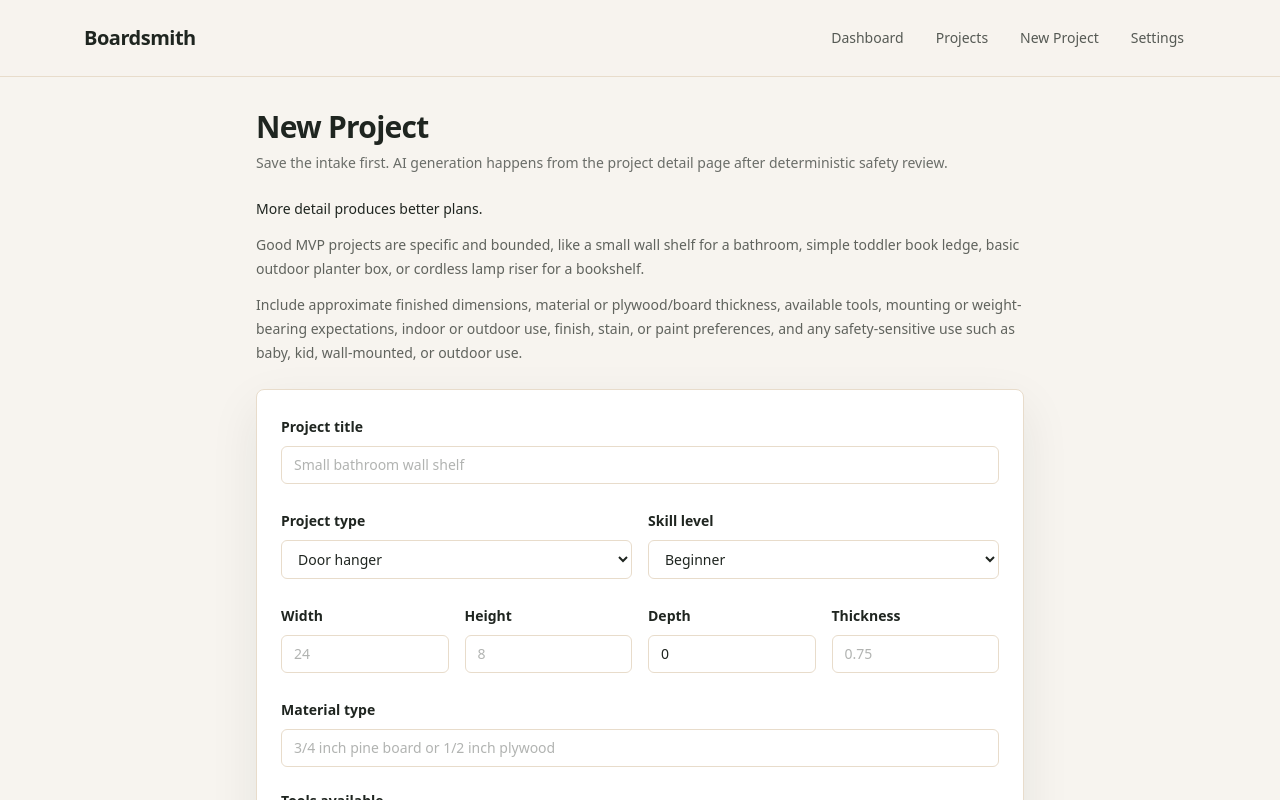
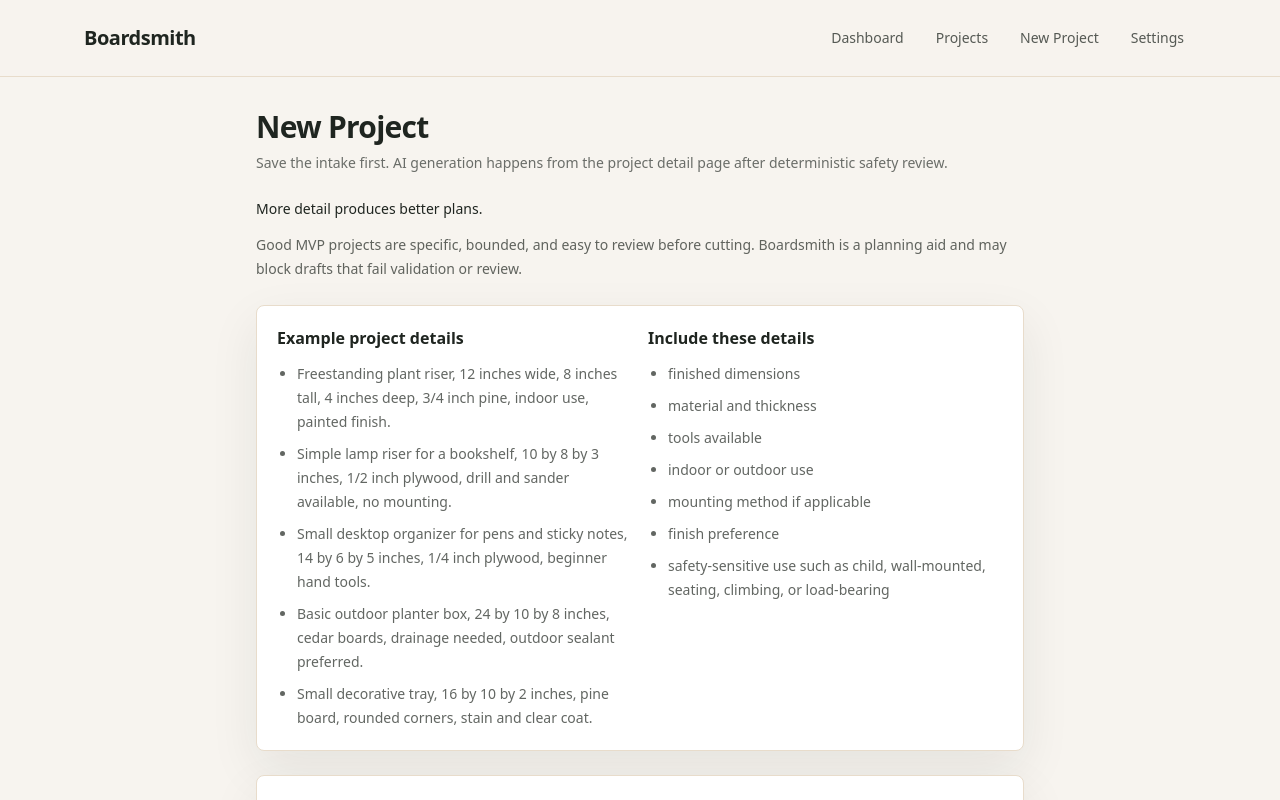
Before and after one commit to byonk19-svg/Boardsmith, a Next.js app: page /projects/new in a window 1280 px wide. Shown: the top 800 px of the page. Built offline with nearby package versions, Linux system fonts and the light colour scheme.

Commit message:
Add new project intake examples

```diff
--- a/app/projects/new/page.tsx
+++ b/app/projects/new/page.tsx
@@ -24,12 +24,33 @@ export default async function NewProjectPage({ searchParams }: { searchParams?:
       <section className="space-y-3 text-sm leading-6 text-ink/70">
         <p className="font-medium text-ink">More detail produces better plans.</p>
         <p>
-          Good MVP projects are specific and bounded, like a small wall shelf for a bathroom, simple toddler book ledge, basic outdoor planter box, or cordless lamp riser for a bookshelf.
+          Good MVP projects are specific, bounded, and easy to review before cutting. Boardsmith is a planning aid and may block drafts that fail validation or review.
         </p>
-        <p>
-          Include approximate finished dimensions, material or plywood/board thickness, available tools, mounting or weight-bearing expectations, indoor or outdoor use,
-          finish, stain, or paint preferences, and any safety-sensitive use such as baby, kid, wall-mounted, or outdoor use.
-        </p>
+      </section>
+
+      <section className="grid gap-4 rounded-lg border border-sawdust bg-white p-5 text-sm leading-6 text-ink/70 shadow-soft sm:grid-cols-2">
+        <div className="space-y-3">
+          <h2 className="text-base font-semibold text-ink">Example project details</h2>
+          <ul className="list-disc space-y-2 pl-5">
+            <li>Freestanding plant riser, 12 inches wide, 8 inches tall, 4 inches deep, 3/4 inch pine, indoor use, painted finish.</li>
+            <li>Simple lamp riser for a bookshelf, 10 by 8 by 3 inches, 1/2 inch plywood, drill and sander available, no mounting.</li>
+            <li>Small desktop organizer for pens and sticky notes, 14 by 6 by 5 inches, 1/4 inch plywood, beginner hand tools.</li>
+            <li>Basic outdoor planter box, 24 by 10 by 8 inches, cedar boards, drainage needed, outdoor sealant preferred.</li>
+            <li>Small decorative tray, 16 by 10 by 2 inches, pine board, rounded corners, stain and clear coat.</li>
+          </ul>
+        </div>
+        <div className="space-y-3">
+          <h2 className="text-base font-semibold text-ink">Include these details</h2>
+          <ul className="list-disc space-y-2 pl-5">
+            <li>finished dimensions</li>
+            <li>material and thickness</li>
+            <li>tools available</li>
+            <li>indoor or outdoor use</li>
+            <li>mounting method if applicable</li>
+            <li>finish preference</li>
+            <li>safety-sensitive use such as child, wall-mounted, seating, climbing, or load-bearing</li>
+          </ul>
+        </div>
       </section>
 
       <form action="/projects/create" method="post" className="space-y-6 rounded-lg border border-sawdust bg-white p-6 shadow-soft">
```
Also changed, not shown: 2 other files (tests, documents, lock files or other folders).
